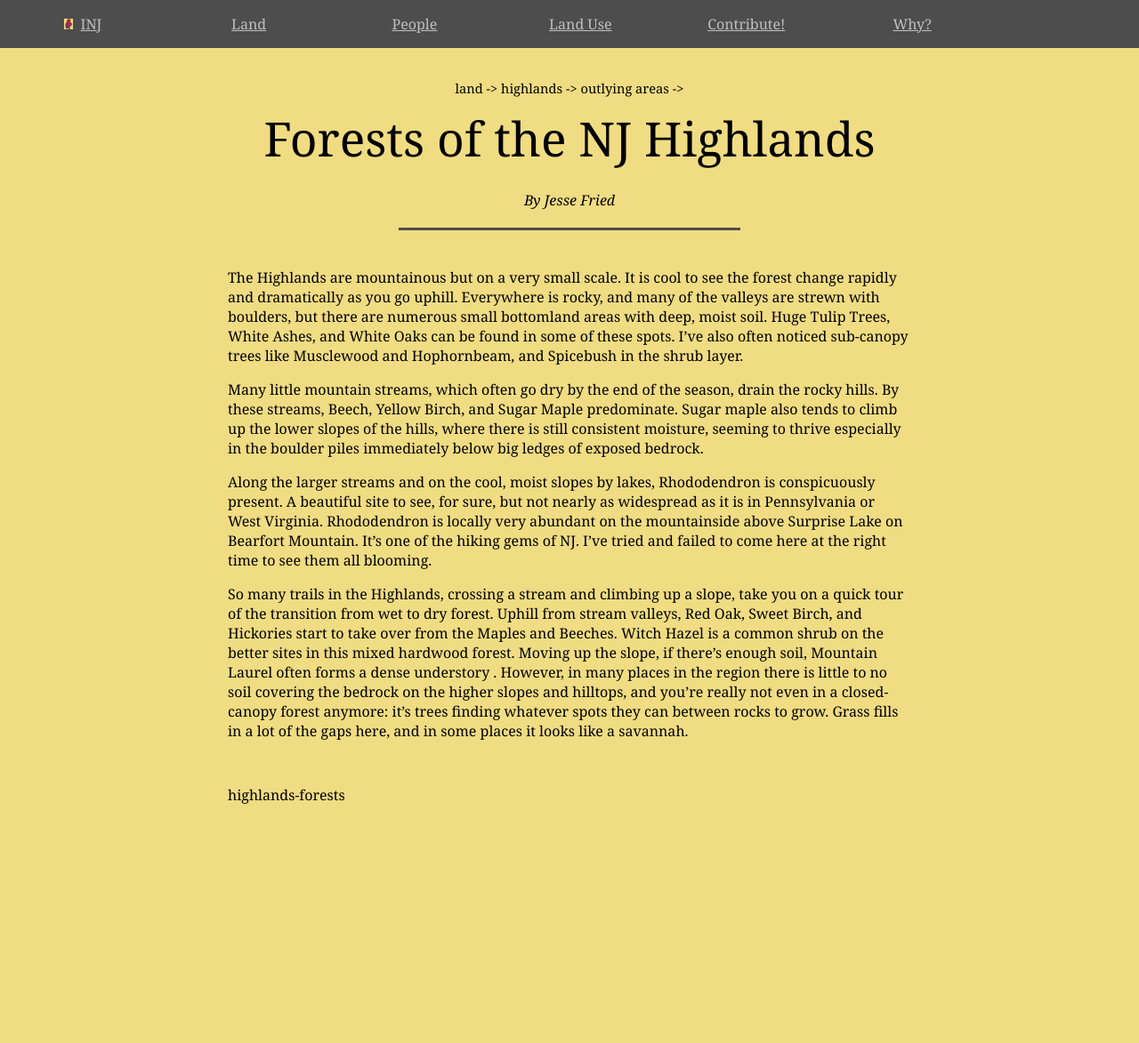
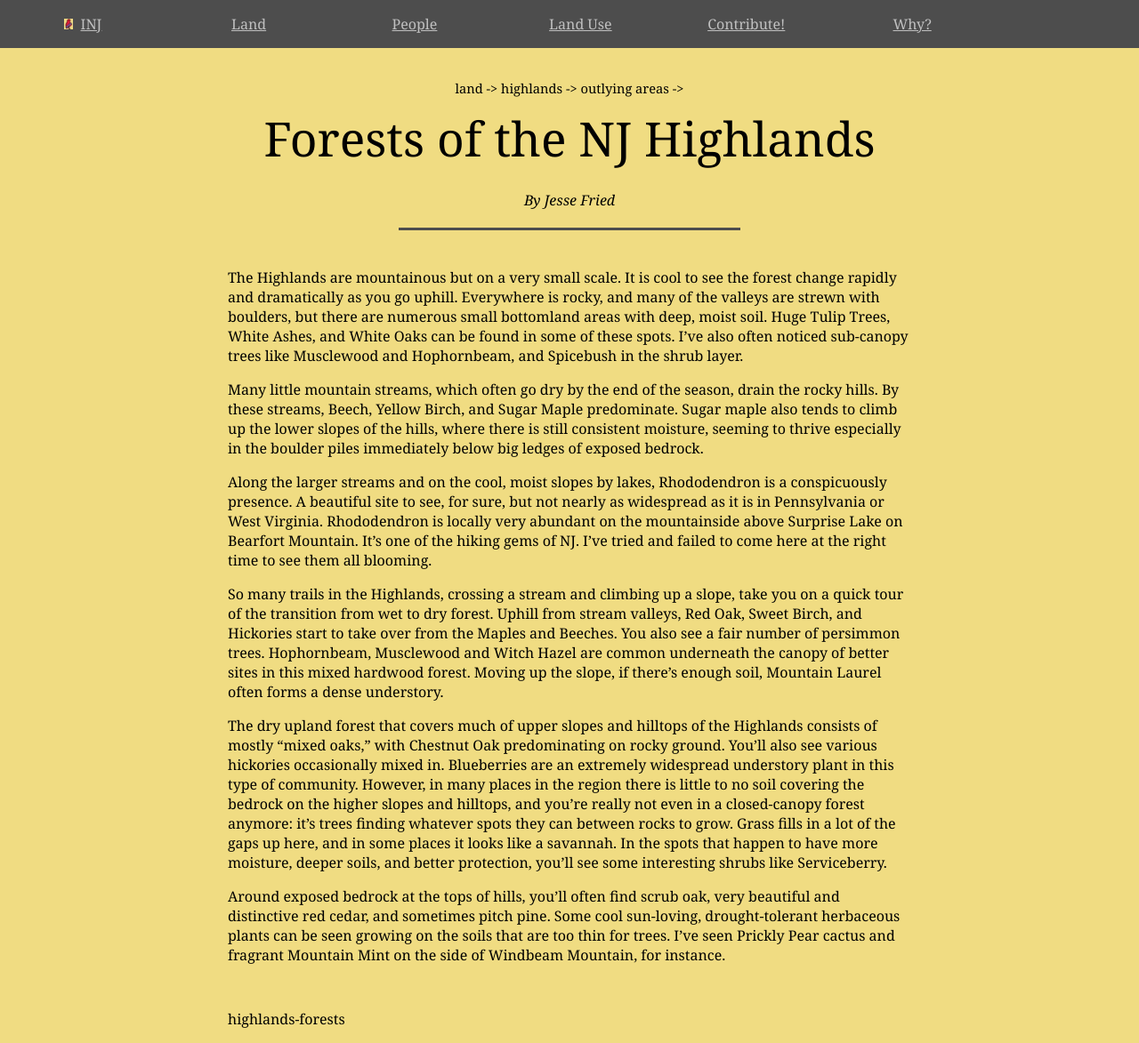
Before and after one commit to jonfried/oakafee.github.io, a Jekyll site: the page built from _posts/2016-09-26-highlands-forests.md, in a window 1280 px wide. Shown: the whole page at 89% size. Built offline with Jekyll 4.4.1, drawn with Linux system fonts in a browser that asks for light colours; before the commit the page ends 921 px from its top, so only the background shows below that.

Commit message:
Update 2016-09-26-highlands-forests.md

```diff
--- a/_posts/2016-09-26-highlands-forests.md
+++ b/_posts/2016-09-26-highlands-forests.md
@@ -13,6 +13,10 @@ The Highlands are mountainous but on a very small scale. It is cool to see the f
 
 Many little mountain streams, which often go dry by the end of the season, drain the rocky hills. By these streams, Beech, Yellow Birch, and Sugar Maple predominate. Sugar maple also tends to climb up the lower slopes of the hills, where there is still consistent moisture, seeming to thrive especially in the boulder piles immediately below big ledges of exposed bedrock.
 
-Along the larger streams and on the cool, moist slopes by lakes, Rhododendron is conspicuously present. A beautiful site to see, for sure, but not nearly as widespread as it is in Pennsylvania or West Virginia. Rhododendron is locally very abundant on the mountainside above Surprise Lake on Bearfort Mountain. It's one of the hiking gems of NJ. I've tried and failed to come here at the right time to see them all blooming.
+Along the larger streams and on the cool, moist slopes by lakes, Rhododendron is a conspicuously presence. A beautiful site to see, for sure, but not nearly as widespread as it is in Pennsylvania or West Virginia. Rhododendron is locally very abundant on the mountainside above Surprise Lake on Bearfort Mountain. It's one of the hiking gems of NJ. I've tried and failed to come here at the right time to see them all blooming.
 
-So many trails in the Highlands, crossing a stream and climbing up a slope, take you on a quick tour of the transition from wet to dry forest. Uphill from stream valleys, Red Oak, Sweet Birch, and Hickories start to take over from the Maples and Beeches. Witch Hazel is a common shrub on the better sites in this mixed hardwood forest. Moving up the slope, if there's enough soil, Mountain Laurel often forms a dense understory . However, in many places in the region there is little to no soil covering the bedrock on the higher slopes and hilltops, and you're really not even in a closed-canopy forest anymore: it's trees finding whatever spots they can between rocks to grow. Grass fills in a lot of the gaps here, and in some places it looks like a savannah.
+So many trails in the Highlands, crossing a stream and climbing up a slope, take you on a quick tour of the transition from wet to dry forest. Uphill from stream valleys, Red Oak, Sweet Birch, and Hickories start to take over from the Maples and Beeches. You also see a fair number of persimmon trees. Hophornbeam, Musclewood and Witch Hazel are common underneath the canopy of better sites in this mixed hardwood forest. Moving up the slope, if there's enough soil, Mountain Laurel often forms a dense understory.
+
+The dry upland forest that covers much of upper slopes and hilltops of the Highlands consists of mostly "mixed oaks," with Chestnut Oak predominating on rocky ground. You'll also see various hickories occasionally mixed in. Blueberries are an extremely widespread understory plant in this type of community. However, in many places in the region there is little to no soil covering the bedrock on the higher slopes and hilltops, and you're really not even in a closed-canopy forest anymore: it's trees finding whatever spots they can between rocks to grow. Grass fills in a lot of the gaps up here, and in some places it looks like a savannah. In the spots that happen to have more moisture, deeper soils, and better protection, you'll see some interesting shrubs like Serviceberry.
+
+Around exposed bedrock at the tops of hills, you'll often find scrub oak, very beautiful and distinctive red cedar, and sometimes pitch pine. Some cool sun-loving, drought-tolerant herbaceous plants can be seen growing on the soils that are too thin for trees. I've seen Prickly Pear cactus and fragrant Mountain Mint on the side of Windbeam Mountain, for instance.
```
